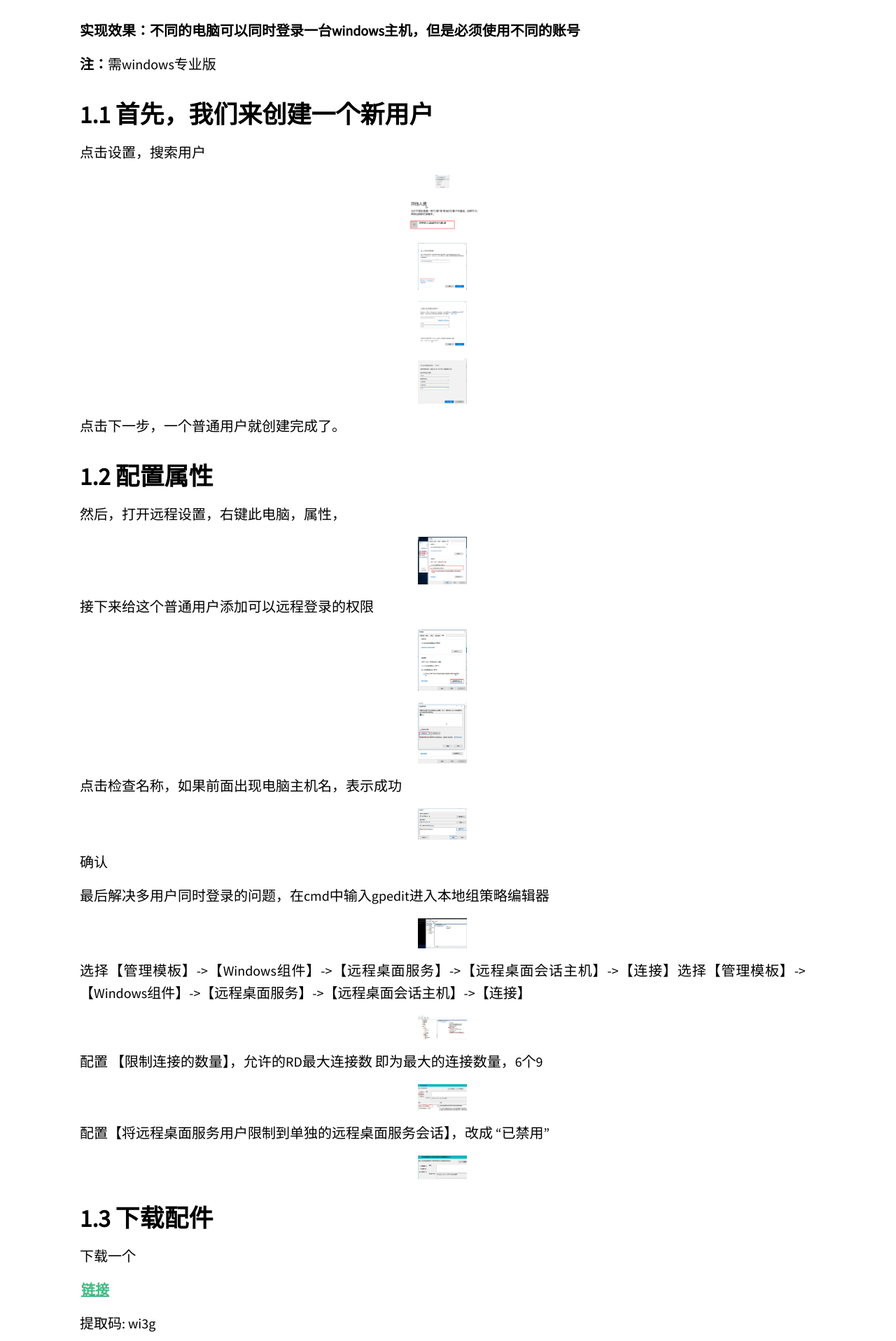
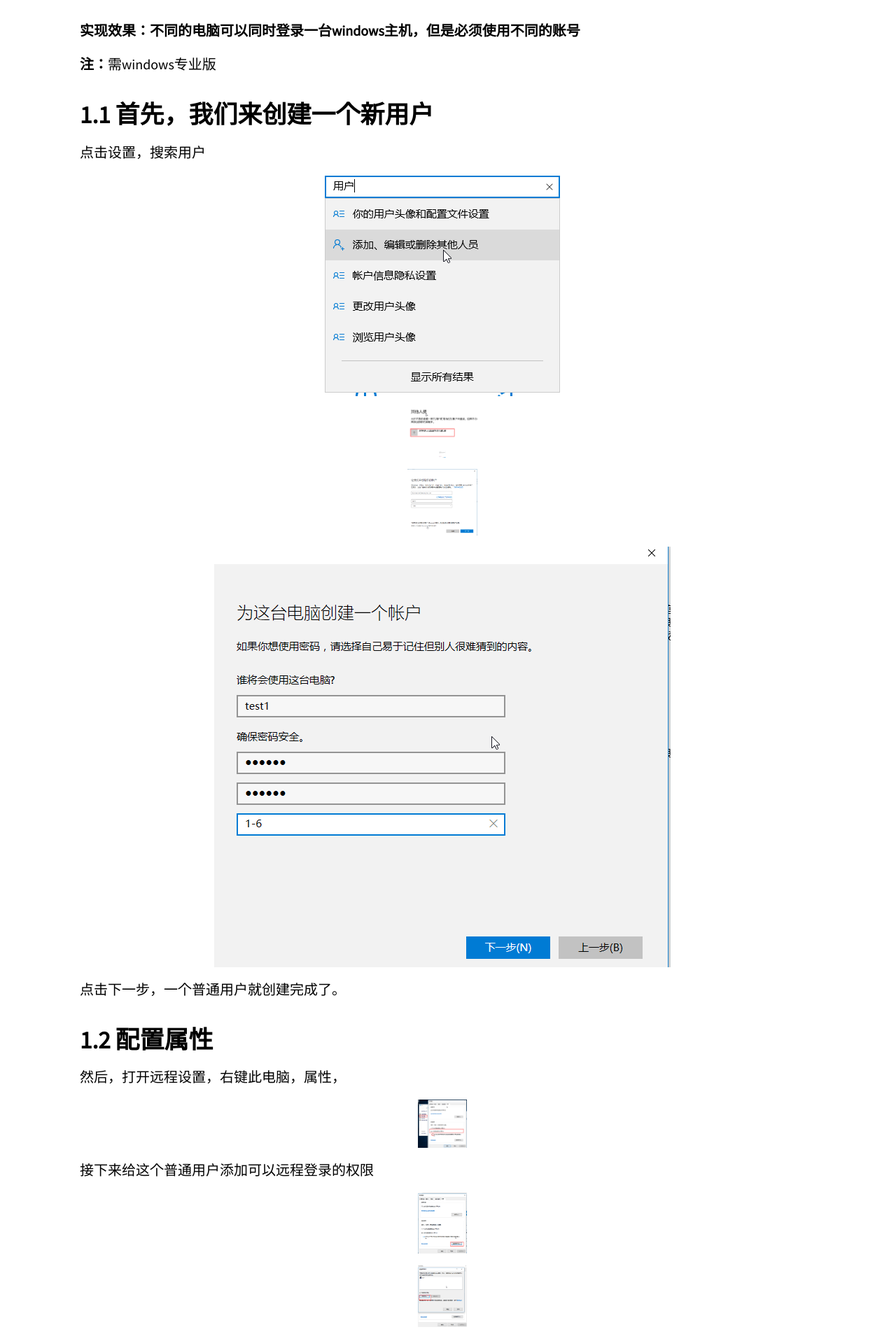
Before and after one commit to Cr7-joker/Cr7-joker.github.io, a Jekyll site: the page built from _posts/2019-02-04-Cloud desktop configuration/2019-02-04-Cloud desktop configuration.md, in a window 1280 px wide. Shown: the part 429-2345 px from the top of the page at 70% size. Built offline with Jekyll 4.4.1, drawn with Linux system fonts in a browser that asks for light colours; our own code applies the rules of GitHub Pages for plain Markdown files; a script that is not in the unit is left out.

Commit message:
seventh post commit

```diff
--- a/_posts/2019-02-04-Cloud desktop configuration/2019-02-04-Cloud desktop configuration.md
+++ b/_posts/2019-02-04-Cloud desktop configuration/2019-02-04-Cloud desktop configuration.md
@@ -17,15 +17,15 @@
 
 点击设置，搜索用户
 
-<img src="https://raw.githubusercontent.com/Cr7-joker/Cr7-joker.github.io/master/_posts/2019-02-04-Cloud%20desktop%20configuration/assert/01.png" width="20">
+<img src="https://raw.githubusercontent.com/Cr7-joker/Cr7-joker.github.io/master/_posts/2019-02-04-Cloud%20desktop%20configuration/assert/01.png">
 
 <img src="https://raw.githubusercontent.com/Cr7-joker/Cr7-joker.github.io/master/_posts/2019-02-04-Cloud%20desktop%20configuration/assert/02.png" width="100">
 
-<img src="https://raw.githubusercontent.com/Cr7-joker/Cr7-joker.github.io/master/_posts/2019-02-04-Cloud%20desktop%20configuration/assert/03.png" width="70">
+<img src="https://raw.githubusercontent.com/Cr7-joker/Cr7-joker.github.io/master/_posts/2019-02-04-Cloud%20desktop%20configuration/assert/03.png" width="10">
 
-<img src="https://raw.githubusercontent.com/Cr7-joker/Cr7-joker.github.io/master/_posts/2019-02-04-Cloud%20desktop%20configuration/assert/04.png" width="70">
+<img src="https://raw.githubusercontent.com/Cr7-joker/Cr7-joker.github.io/master/_posts/2019-02-04-Cloud%20desktop%20configuration/assert/04.png" width="100">
 
-<img src="https://raw.githubusercontent.com/Cr7-joker/Cr7-joker.github.io/master/_posts/2019-02-04-Cloud%20desktop%20configuration/assert/05.png" width="70">
+<img src="https://raw.githubusercontent.com/Cr7-joker/Cr7-joker.github.io/master/_posts/2019-02-04-Cloud%20desktop%20configuration/assert/05.png">
 
 点击下一步，一个普通用户就创建完成了。
 
```
